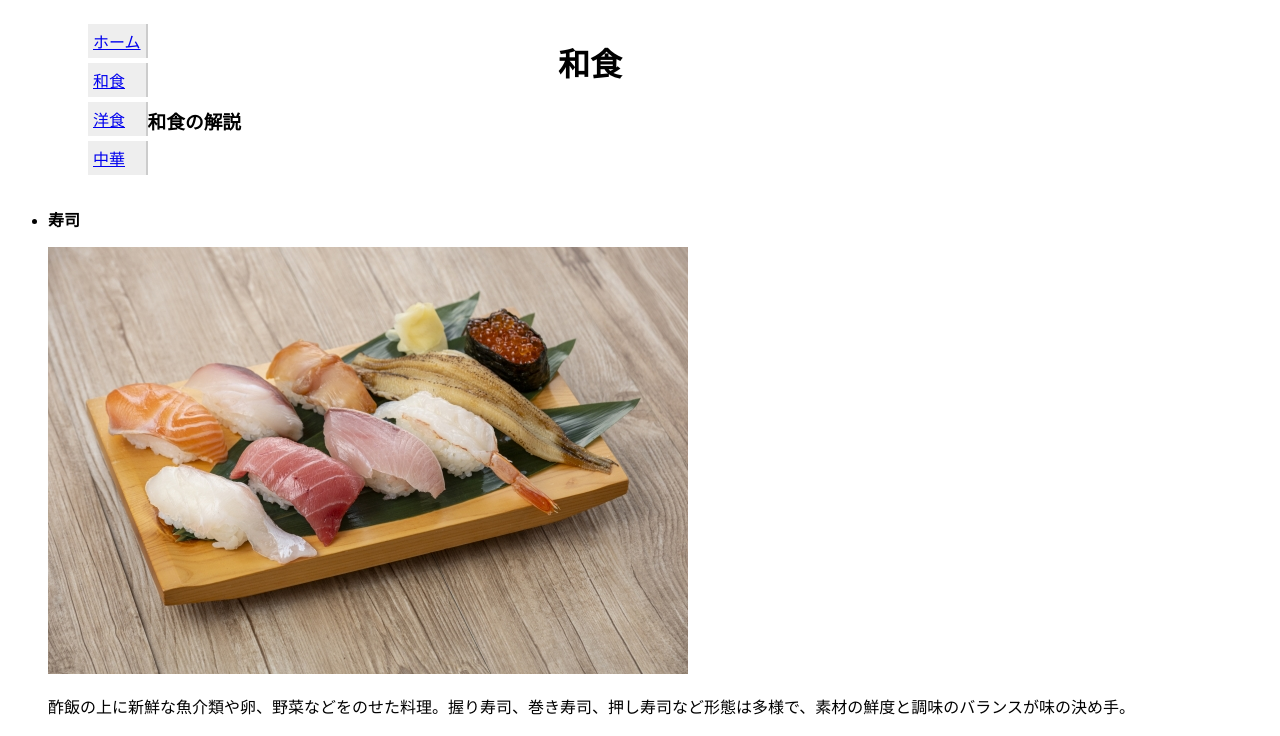
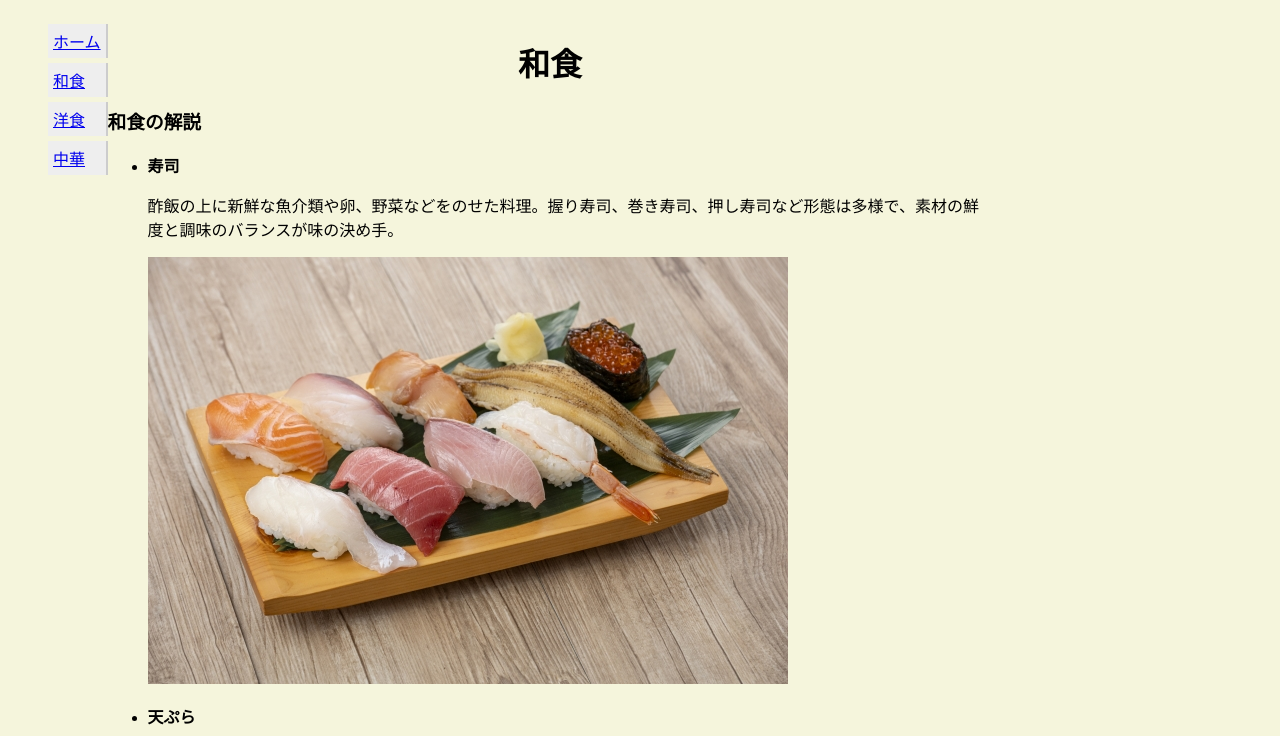
Before and after one commit to 1f10250294/team-project, a plain HTML site: page japan.html in a window 1280 px wide. Shown: the top 736 px of the page. Drawn offline with Linux system fonts and the light colour scheme.

Commit message:
細かな修正

```diff
--- a/css/japan.css
+++ b/css/japan.css
@@ -1,7 +1,9 @@
 #wa{
     text-align : center;
 }
-
+body{
+    background-color: beige;
+}
 .sidebar li {
   display: block;
   margin: 0px 0px 5px 0px;
--- a/japan.html
+++ b/japan.html
@@ -9,7 +9,6 @@
         <div id="container">
             <div class="sidebar">
                 <ul>
-                    <ul>
                     <li><a href="index.html">ホーム</a></li>
                     <li><a href="japan.html">和食</a></li>
                     <li><a href="yousyoku.html">洋食</a></li>
@@ -19,13 +18,10 @@
             <div class="content">
                 <h1 id="wa">和食</h1>
                 <h3>和食の解説</h3>
-            </div>
-        </div>
-
                 <ul>
                     <li><p><strong>寿司</strong></p>
+                        <p>酢飯の上に新鮮な魚介類や卵、野菜などをのせた料理。握り寿司、巻き寿司、押し寿司など形態は多様で、素材の鮮度と調味のバランスが味の決め手。</p>
                         <img src="photo/32207338_s.jpg" alt="寿司の写真">
-            <p>酢飯の上に新鮮な魚介類や卵、野菜などをのせた料理。握り寿司、巻き寿司、押し寿司など形態は多様で、素材の鮮度と調味のバランスが味の決め手。</p>
                     </li>
                     <li>
                         <p><strong>天ぷら</strong></p>
@@ -34,7 +30,7 @@
                     </li>
                     <li>
                         <p><strong>ソバ</strong></p>
-                <img src="photo/32781786_s.jpg" alt="天麩羅の写真">
+                        <img src="photo/32781786_s.jpg" alt="蕎麦の写真">
                         <p>そば粉を練った麺を温かい汁で食べる「かけそば」、冷たいつゆに浸す「ざるそば」などで提供。そば粉の香りとツルリとした食感が特徴で、全国各地にご当地そばも多数。</p>
                     </li>
                     <li>
@@ -44,5 +40,6 @@
                     </li>
                 </ul>
             </div>
+        </div>
     </body>
 </html>
```
Lines whose indentation alone changed are shown as unchanged.
